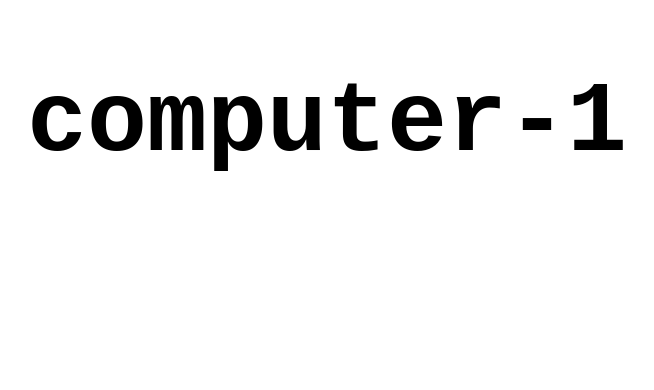
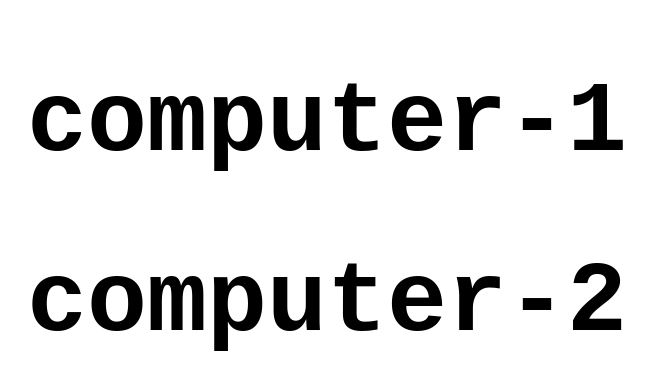
Before and after one commit to suzanskh/working-file, a plain HTML site: page index.html in a window 1280 px wide. Shown: the whole page, without its empty margins (313-967 px from the left). Drawn offline with Linux system fonts and the light colour scheme.

Commit message:
computer-2

```diff
--- a/index.html
+++ b/index.html
@@ -8,5 +8,6 @@
 </head>
 <body>
   <h1>computer-1</h1>
+  <h1>computer-2</h1>
 </body>
 </html>
```
